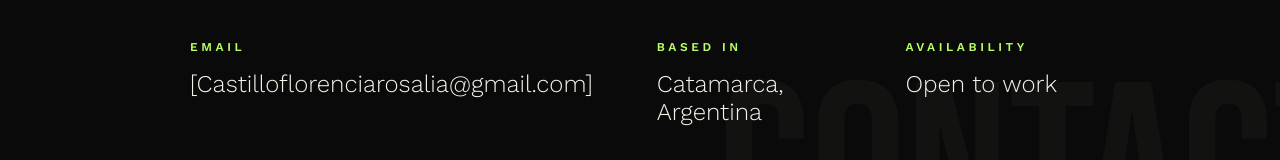
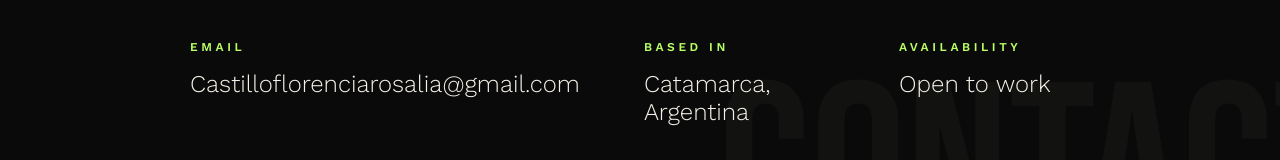
Before and after one commit to rosalia82/portfolio-castillo-florencia-rosalia, a plain HTML site: page index.html in a window 1280 px wide. Shown: the part 7269-7429 px from the top of the page. Drawn offline with nearby package versions, Linux system fonts and the light colour scheme; files whose address does not match are found by name.

Commit message:
Update index.html

```diff
--- a/index.html
+++ b/index.html
@@ -402,7 +402,7 @@
                     <h3 data-en="Email" data-es="Email">Castilloflorenciarosalia@gmail.com</h3>
                     <p>
                         <a href="/cdn-cgi/l/email-protection#8ceae0e3fee9e2efe5edcce9f4ede1fce0e9a2efe3e1" aria-label="Send email to Florencia">
-                            <span class="__cf_email__" data-cfemail="d3b5bfbca1b6bdb0bab293b6abb2bea3bfb6fdb0bcbe"><span class="__cf_email__" data-cfemail="b6f5d7c5c2dfdadad9d0dad9c4d3d8d5dfd7c4d9c5d7dadfd7f6d1dbd7dfda98d5d9db">[Castilloflorenciarosalia@gmail.com]</span></span>
+                            <span class="__cf_email__" data-cfemail="d3b5bfbca1b6bdb0bab293b6abb2bea3bfb6fdb0bcbe"><span class="__cf_email__" data-cfemail="b6f5d7c5c2dfdadad9d0dad9c4d3d8d5dfd7c4d9c5d7dadfd7f6d1dbd7dfda98d5d9db">Castilloflorenciarosalia@gmail.com</span></span>
                         </a>
                     </p>
                 </div>
```
